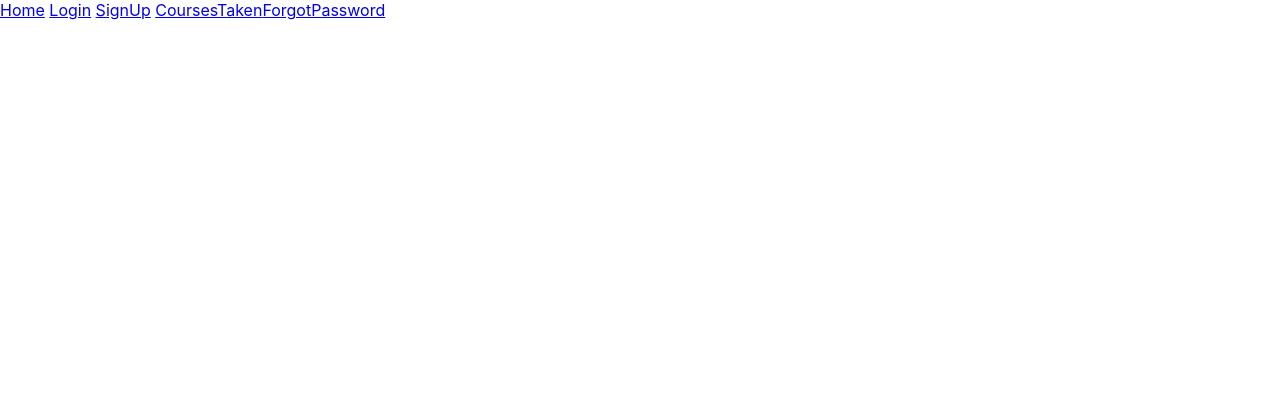
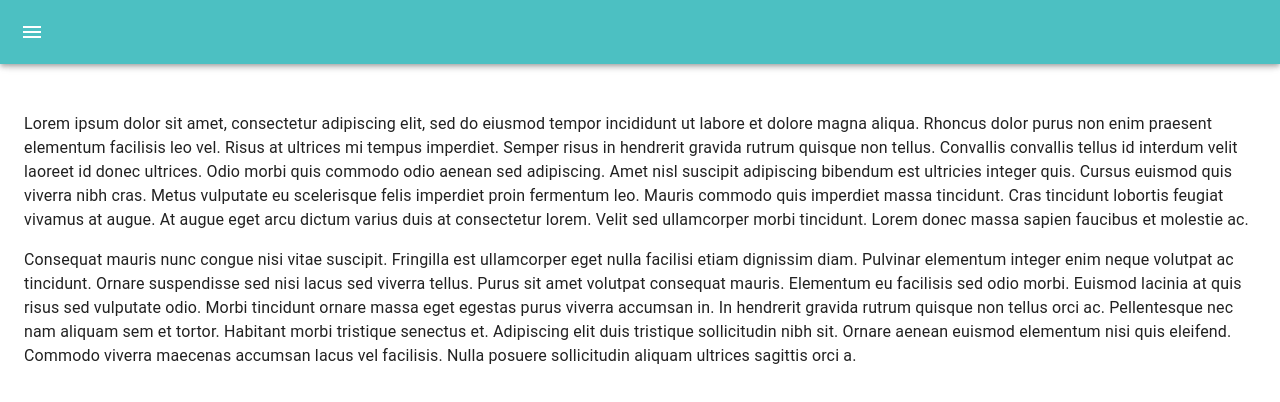
Before and after one commit to ECE444-2021Fall/project1-education-pathways-group-7-apollo, a React (Create React App) app in the folder ui/: page /sidebar-filters in a window 1280 px wide. Shown: the top 402 px of the page. Built offline with nearby package versions, Linux system fonts and the light colour scheme.

Commit message:
Added UI a sidebar for filters (#10)
Co-authored-by: Omar Elzaria <omarelzaria@omars-mbp.home>

```diff
--- a/ui/package.json
+++ b/ui/package.json
@@ -7,6 +7,7 @@
     "@emotion/styled": "^11.3.0",
     "@mui/icons-material": "^5.0.3",
     "@material-ui/core": "^4.12.3",
+    "@mui/icons-material": "^5.0.4",
     "@mui/material": "^5.0.3",
     "@reach/router": "^1.3.4",
     "@testing-library/jest-dom": "^5.11.4",
--- /dev/null
+++ b/ui/src/components/SidebarFilters.js
@@ -0,0 +1,249 @@
+import * as React from 'react';
+import { styled, useTheme } from '@mui/material/styles';
+import Box from '@mui/material/Box';
+import Drawer from '@mui/material/Drawer';
+import CssBaseline from '@mui/material/CssBaseline';
+import MuiAppBar from '@mui/material/AppBar';
+import Toolbar from '@mui/material/Toolbar';
+import List from '@mui/material/List';
+import Typography from '@mui/material/Typography';
+import Divider from '@mui/material/Divider';
+import IconButton from '@mui/material/IconButton';
+import MenuIcon from '@mui/icons-material/Menu';
+import ChevronLeftIcon from '@mui/icons-material/ChevronLeft';
+import ChevronRightIcon from '@mui/icons-material/ChevronRight';
+import ListItem from '@mui/material/ListItem';
+import ListItemText from '@mui/material/ListItemText';
+import MenuItem from '@mui/material/MenuItem';
+import Select from '@mui/material/Select';
+import Button from '@mui/material/Button';
+
+const filters = ['Course Year', 'Division/Department', 'Campus']
+
+const year = [
+    {label: '1', value: '1'},
+    {label: '2', value: '2'},
+    {label: '3', value: '3'},
+    {label: '4', value: '4'},
+];
+
+const campus = [
+    {label: 'Any', value: '1'},
+    {label: 'Missisauga', value: '2'},
+    {label: 'Scarborough', value: '3'},
+    {label: 'St. George', value: '4'},
+];
+
+const drawerWidth = 240;
+
+const Main = styled('main', { shouldForwardProp: (prop) => prop !== 'open' })(
+  ({ theme, open }) => ({
+    flexGrow: 1,
+    padding: theme.spacing(3),
+    transition: theme.transitions.create('margin', {
+      easing: theme.transitions.easing.sharp,
+      duration: theme.transitions.duration.leavingScreen,
+    }),
+    marginLeft: `-${drawerWidth}px`,
+    ...(open && {
+      transition: theme.transitions.create('margin', {
+        easing: theme.transitions.easing.easeOut,
+        duration: theme.transitions.duration.enteringScreen,
+      }),
+      marginLeft: 0,
+    }),
+  }),
+);
+
+const AppBar = styled(MuiAppBar, {
+  shouldForwardProp: (prop) => prop !== 'open',
+})(({ theme, open }) => ({
+  transition: theme.transitions.create(['margin', 'width'], {
+    easing: theme.transitions.easing.sharp,
+    duration: theme.transitions.duration.leavingScreen,
+  }),
+  ...(open && {
+    width: `calc(100% - ${drawerWidth}px)`,
+    marginLeft: `${drawerWidth}px`,
+    transition: theme.transitions.create(['margin', 'width'], {
+      easing: theme.transitions.easing.easeOut,
+      duration: theme.transitions.duration.enteringScreen,
+    }),
+  }),
+}));
+
+const DrawerHeader = styled('div')(({ theme }) => ({
+  display: 'flex',
+  alignItems: 'center',
+  padding: theme.spacing(0, 1),
+  // necessary for content to be below app bar
+  ...theme.mixins.toolbar,
+  justifyContent: 'flex-end',
+}));
+
+export default function PersistentDrawerLeft() {
+  const theme = useTheme();
+  const [open, setOpen] = React.useState(false);
+
+  const handleDrawerOpen = () => {
+    setOpen(true);
+  };
+
+  const handleDrawerClose = () => {
+    setOpen(false);
+  };
+
+  return (
+    <Box sx={{ display: 'flex' }}>
+        <CssBaseline />
+        <AppBar style={{
+            backgroundColor: '#4CC0C2',
+            alignContent: 'center',
+        }}
+        position="fixed" open={open}>
+        <Toolbar>
+            <IconButton
+                color="inherit"
+                aria-label="open drawer"
+                onClick={handleDrawerOpen}
+                edge="start"
+                sx={{ mr: 2, ...(open && { display: 'none' }) }}
+            >
+                <MenuIcon />
+            </IconButton>
+        </Toolbar>
+      </AppBar>
+      <Drawer
+        sx={{
+          width: drawerWidth,
+          flexShrink: 0,
+          '& .MuiDrawer-paper': {
+            width: drawerWidth,
+            boxSizing: 'border-box',
+          },
+        }}
+        variant="persistent"
+        anchor="left"
+        open={open}
+        >
+        <DrawerHeader>
+            <header style={{
+                position: 'relative',
+                fontFamily: 'Bodoni Moda',
+                fontWeight: 'bold',
+                width: '25vw',
+                alignSelf: 'left',
+                color: '#36454F'
+            }}>
+                Filters
+            </header>
+            <IconButton onClick={handleDrawerClose}>
+                {theme.direction === 'ltr' ? <ChevronLeftIcon /> : <ChevronRightIcon />}
+            </IconButton>
+        </DrawerHeader>
+        <Divider />
+        <List>
+            <ListItem
+                key={filters[0]}>
+                <ListItemText primary={filters[0]}/>
+            </ListItem>
+            <Select style={{
+                position: 'relative',
+                alignSelf: 'center',
+                borderRadius: 5,
+                width: '15vw',
+                fontSize: '100%',
+                marginLeft: '1vw',
+                marginTop: '1vh',
+                boxShadow: '0px 4px 4px rgba(0, 0, 0, 0.25)'
+            }}>
+                {year.map((option) => (
+                    <MenuItem value={option.value}>{option.label}</MenuItem>
+                ))}
+            </Select>
+            <ListItem key={filters[1]}>
+                <ListItemText primary={filters[1]} />
+            </ListItem>
+            <Select style={{
+                position: 'relative',
+                alignSelf: 'center',
+                borderRadius: 5,
+                width: '15vw',
+                fontSize: '100%',
+                marginLeft: '1vw',
+                marginTop: '1vh',
+                boxShadow: '0px 4px 4px rgba(0, 0, 0, 0.25)'
+            }}>
+            </Select>
+            <ListItem button key={filters[2]}>
+                <ListItemText primary={filters[2]} />
+            </ListItem>
+            <Select style={{
+                position: 'relative',
+                alignSelf: 'center',
+                borderRadius: 5,
+                width: '15vw',
+                fontSize: '100%',
+                marginLeft: '1vw',
+                marginTop: '1vh',
+                boxShadow: '0px 4px 4px rgba(0, 0, 0, 0.25)'
+            }}>
+                {campus.map((option) => (
+                    <MenuItem value={option.value}>{option.label}</MenuItem>
+                ))}
+            </Select>
+        </List>
+        <Button
+            style={{
+                fontFamily: 'Bodoni Moda',
+                borderRadius: 5,
+                width: '15vw',
+                alignSelf: 'center',
+                backgroundColor: "#4ac1c3",
+                fontSize: "80%",
+                marginTop: '2vh',
+                marginBottom: '2vh',
+                fontWeight: 'bold',
+                paddingTop: '1vh',
+                paddingBottom: '1vh',
+                boxShadow: '0px 4px 4px rgba(0, 0, 0, 0.25)',
+            }}
+            variant="contained"
+            type="submit"
+            className="btn btn-lg btn-primary btn-block">
+              Apply Filters
+        </Button>
+      </Drawer>
+      <Main open={open}>
+        <DrawerHeader />
+        <Typography paragraph>
+          Lorem ipsum dolor sit amet, consectetur adipiscing elit, sed do eiusmod
+          tempor incididunt ut labore et dolore magna aliqua. Rhoncus dolor purus non
+          enim praesent elementum facilisis leo vel. Risus at ultrices mi tempus
+          imperdiet. Semper risus in hendrerit gravida rutrum quisque non tellus.
+          Convallis convallis tellus id interdum velit laoreet id donec ultrices.
+          Odio morbi quis commodo odio aenean sed adipiscing. Amet nisl suscipit
+          adipiscing bibendum est ultricies integer quis. Cursus euismod quis viverra
+          nibh cras. Metus vulputate eu scelerisque felis imperdiet proin fermentum
+          leo. Mauris commodo quis imperdiet massa tincidunt. Cras tincidunt lobortis
+          feugiat vivamus at augue. At augue eget arcu dictum varius duis at
+          consectetur lorem. Velit sed ullamcorper morbi tincidunt. Lorem donec massa
+          sapien faucibus et molestie ac.
+        </Typography>
+        <Typography paragraph>
+          Consequat mauris nunc congue nisi vitae suscipit. Fringilla est ullamcorper
+          eget nulla facilisi etiam dignissim diam. Pulvinar elementum integer enim
+          neque volutpat ac tincidunt. Ornare suspendisse sed nisi lacus sed viverra
+          tellus. Purus sit amet volutpat consequat mauris. Elementum eu facilisis
+          sed odio morbi. Euismod lacinia at quis risus sed vulputate odio. Morbi
+          tincidunt ornare massa eget egestas purus viverra accumsan in. In hendrerit
+          gravida rutrum quisque non tellus orci ac. Pellentesque nec nam aliquam sem
+          et tortor. Habitant morbi tristique senectus et. Adipiscing elit duis
+          tristique sollicitudin nibh sit. Ornare aenean euismod elementum nisi quis
+          eleifend. Commodo viverra maecenas accumsan lacus vel facilisis. Nulla
+          posuere sollicitudin aliquam ultrices sagittis orci a.
+        </Typography>
+      </Main>
+    </Box>
+  );
+}
--- a/ui/src/components/SignUp.js
+++ b/ui/src/components/SignUp.js
@@ -1,17 +1,9 @@
 import React, { Component } from "react";
 import { Link } from "@reach/router"
 import { TextField } from '@material-ui/core';
-import { useHistory } from "@reach/router";
 import { FormControl, Button, styled, Typography, Select, MenuItem } from '@mui/material';
 import axios from 'axios';
 import { FormErrors } from './FormErrors';
-
-const ViewTwo = ({onClick}) => (
-  <div>
-    View 2 <br />
-    <button onClick={() => onClick("view1")}>Go to view 1</button>
-  </div>
-);
 
 const register = newUser => {
     return axios
--- a/ui/src/mainPage/home.js
+++ b/ui/src/mainPage/home.js
@@ -4,7 +4,8 @@
 import { Login } from "../components/Login"
 import { useState, useEffect } from "react"
 import SignUp from "../components/SignUp";
-import CoursesTaken from "../components/CoursesTaken"
+import CoursesTaken from "../components/CoursesTaken";
+import PersistentDrawerLeft from "../components/SidebarFilters";
 
 function Home() {
   // To-Do: Write code to authenticate user. While authToken doesn't exist, we should show login page
@@ -25,6 +26,8 @@
         {"  "}
         <Link to="signup">SignUp</Link>
         {"  "}
+        <Link to="sidebar-filters">SidebarFilters</Link>
+        {"  "}
         <Link to="courses-taken">CoursesTaken</Link>
         <Link to="password-recovery">ForgotPassword</Link>
       </nav>
@@ -33,6 +36,7 @@
         <Login path="/login" onFormSubmit={checkCredentials} />
         <SignUp path="/signup" />
         <CoursesTaken path="/signup/courses-taken" />
+        <PersistentDrawerLeft path="/sidebar-filters" />
       </Router>
     </>
   );
```
Also changed, not shown: 1 other file (tests, documents, lock files or other folders).
